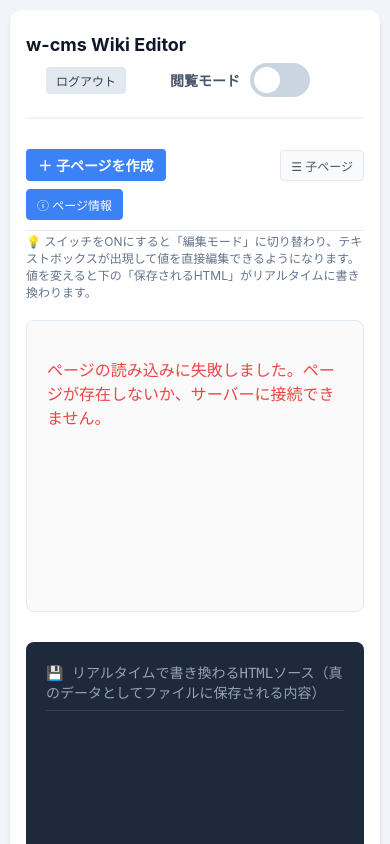
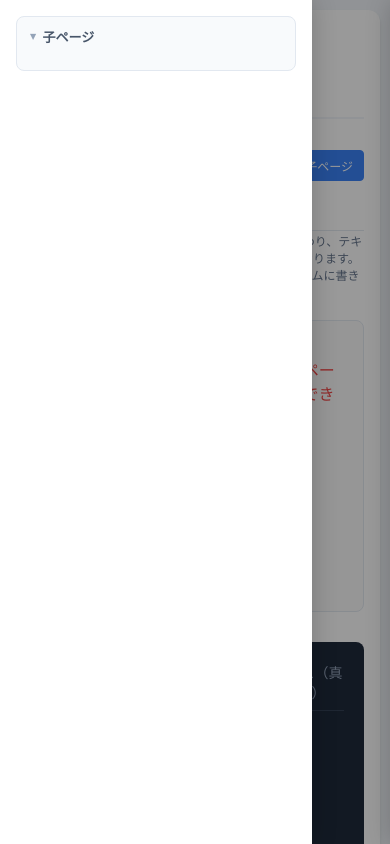
Before and after one commit to wordring/w-cms, a plain HTML site: page assets/index.html in a window 390 px wide. Both pictures are taken after a click on the button "☰ 子ページ". Shown: the top 844 px of the page. Drawn offline with Linux system fonts and the light colour scheme; no server answers.

Commit message:
feat: 狭幅時に左右サイドパネルをドロワー化
画面が狭いとき（@media max-width:760px）、左右レールを position:fixed の
オフキャンバス・ドロワーにし、既存のトグル（☰子ページ／ⓘページ情報）で出し入れ
する。バックドロップ click・Escape・デスクトップ復帰で自動クローズ。左右は同時に
1つだけ開く。ドロワー状態は永続化せず既定は閉（狭幅では collapsed 設定は無視）。
デスクトップは従来どおりインライン折り畳み（localStorage 永続）のまま。

固定配置がビューポート基準になるよう .container の container-type を外し、レール
縦積みの分岐をコンテナクエリからビューポート @media へ移行（利用箇所はこの1つのみ）。

390px 実機で開閉・バックドロップ・Escape・片側のみ・デスクトップ復帰を検証、
横スクロール無し・コンソールエラー無し。デスクトップは回帰なし。

Co-Authored-By: Claude Opus 4.8 <noreply@anthropic.com>

```diff
--- a/assets/index.html
+++ b/assets/index.html
@@ -51,8 +51,10 @@
             padding: 30px;
             border-radius: var(--radius-lg);
             box-shadow: 0 4px 6px -1px rgba(0, 0, 0, 0.1), 0 2px 4px -1px rgba(0, 0, 0, 0.06);
-            /* 内側のコンテナクエリ基準。広いときだけサイドパネルを脇に出す。 */
-            container-type: inline-size;
+            /* 注: 以前は container-type: inline-size でカード幅基準のコンテナクエリにしていたが、
+               狭幅時にサイドパネルを position:fixed のドロワーにするため外した（container-type は
+               contain:layout により fixed の包含ブロックになり、ビューポート基準の固定を妨げるため）。
+               レイアウト切替はビューポート基準の @media (max-width: 760px) で行う。 */
         }
 
         /* 作業領域：左ナビ｜文書｜右情報パネルの3ペイン（flex）。
@@ -196,11 +198,52 @@
         .rail-row { margin-top: 8px; }
         .rail-hint { color: var(--text-dim); font-size: 11px; }
 
-        /* 文書幅が狭いときはサイドパネルを下段へ回す（ウィンドウ幅ではなくカード幅基準） */
-        @container (max-width: 760px) {
+        /* バックドロップ（ドロワー表示時の背景。広い画面では非表示）。 */
+        .drawer-backdrop { display: none; }
+
+        /* 画面が狭いとき：左右サイドパネルをオフキャンバスのドロワーにする。
+           文書は1カラムで全幅、レールは position:fixed で画面外へ退避し、トグルで出し入れする。 */
+        @media (max-width: 760px) {
             .work-area { flex-direction: column; }
-            .rail { position: static; }
-            .rail-left, .rail-right { flex: 1 1 auto; width: 100%; }
+            /* レールをドロワー化（fixed・全高・スクロール可・スライド） */
+            .rail {
+                position: fixed;
+                top: 0;
+                bottom: 0;
+                width: 280px;
+                max-width: 85vw;
+                margin: 0;
+                padding: 16px;
+                background: var(--bg-paper);
+                box-shadow: 0 0 24px rgba(0, 0, 0, 0.2);
+                z-index: 200;
+                overflow-y: auto;
+                transition: transform 0.25s ease;
+            }
+            .rail-left { left: 0; transform: translateX(-100%); }
+            .rail-right { right: 0; transform: translateX(100%); }
+            /* 狭幅では「畳む（collapsed）」設定は無視し、常にドロワーで開閉する */
+            html.left-collapsed .rail-left,
+            html.right-collapsed .rail-right { display: flex; }
+            /* 開いた側をスライドイン */
+            html.left-drawer-open .rail-left { transform: translateX(0); }
+            html.right-drawer-open .rail-right { transform: translateX(0); }
+            /* バックドロップ（どちらかが開いているとき表示） */
+            .drawer-backdrop {
+                display: block;
+                position: fixed;
+                inset: 0;
+                background: rgba(0, 0, 0, 0.4);
+                z-index: 150;
+                opacity: 0;
+                pointer-events: none;
+                transition: opacity 0.25s ease;
+            }
+            html.left-drawer-open .drawer-backdrop,
+            html.right-drawer-open .drawer-backdrop { opacity: 1; pointer-events: auto; }
+        }
+        @media (prefers-reduced-motion: reduce) {
+            .rail, .drawer-backdrop { transition: none; }
         }
         .header {
             display: flex;
@@ -563,6 +606,9 @@
     </style>
 </head>
 <body>
+
+<!-- ドロワー（狭幅時の左右パネル）の背景。クリックで閉じる。広い画面では非表示。 -->
+<div id="drawer-backdrop" class="drawer-backdrop" onclick="closeDrawers()"></div>
 
 <!-- スラッシュコマンドメニュー -->
 <div id="slash-menu" class="slash-menu">
@@ -746,7 +792,13 @@
         try { return JSON.parse(localStorage.getItem('wcms.rails') || '{}'); } catch (e) { return {}; }
     }
 
+    // 狭幅（ドロワーモード）かどうか。CSS の @media と同じしきい値に合わせる。
+    const railNarrow = () => window.matchMedia('(max-width: 760px)').matches;
+
     function toggleRail(side) {
+        // 狭幅ではオフキャンバスのドロワーを開閉する（永続化しない・既定は閉）。
+        if (railNarrow()) { toggleDrawer(side); return; }
+        // 広い画面では従来どおりインライン折り畳み（localStorage に永続化）。
         const cls = side === 'left' ? 'left-collapsed' : 'right-collapsed';
         const collapsed = document.documentElement.classList.toggle(cls);
         const s = railState();
@@ -755,16 +807,47 @@
         syncRailToggleButtons();
     }
 
+    // toggleDrawer は狭幅時のドロワー開閉。左右は同時に1つだけ開く（片方を開くと他方は閉じる）。
+    function toggleDrawer(side) {
+        const html = document.documentElement;
+        const cls = side === 'left' ? 'left-drawer-open' : 'right-drawer-open';
+        const other = side === 'left' ? 'right-drawer-open' : 'left-drawer-open';
+        const willOpen = !html.classList.contains(cls);
+        html.classList.remove(other);
+        html.classList.toggle(cls, willOpen);
+        syncRailToggleButtons();
+    }
+
+    // closeDrawers は開いているドロワーを全て閉じる（バックドロップclick・Escape・デスクトップ復帰で呼ぶ）。
+    function closeDrawers() {
+        document.documentElement.classList.remove('left-drawer-open', 'right-drawer-open');
+        syncRailToggleButtons();
+    }
+
     // トグルボタンの見た目（押下状態）を現在の開閉状態に合わせる。
+    // 狭幅ではドロワーの開閉、広い画面では折り畳み状態を反映する。
     function syncRailToggleButtons() {
+        const narrow = railNarrow();
         [['left', 'toggle-left'], ['right', 'toggle-right']].forEach(([side, id]) => {
             const btn = document.getElementById(id);
             if (!btn) return;
-            const open = !document.documentElement.classList.contains(side + '-collapsed');
+            const open = narrow
+                ? document.documentElement.classList.contains(side + '-drawer-open')
+                : !document.documentElement.classList.contains(side + '-collapsed');
             btn.classList.toggle('is-on', open);
             btn.setAttribute('aria-pressed', open ? 'true' : 'false');
         });
     }
+
+    // Escape でドロワーを閉じる。
+    document.addEventListener('keydown', (e) => {
+        if (e.key === 'Escape') closeDrawers();
+    });
+    // 広い画面へ戻ったらドロワー状態を解除し、ボタン表示を折り畳み基準に戻す。
+    window.matchMedia('(max-width: 760px)').addEventListener('change', (e) => {
+        if (!e.matches) document.documentElement.classList.remove('left-drawer-open', 'right-drawer-open');
+        syncRailToggleButtons();
+    });
 
     // 左レール：子ページナビを /api/children から描画する。
     async function loadChildNav() {
```
